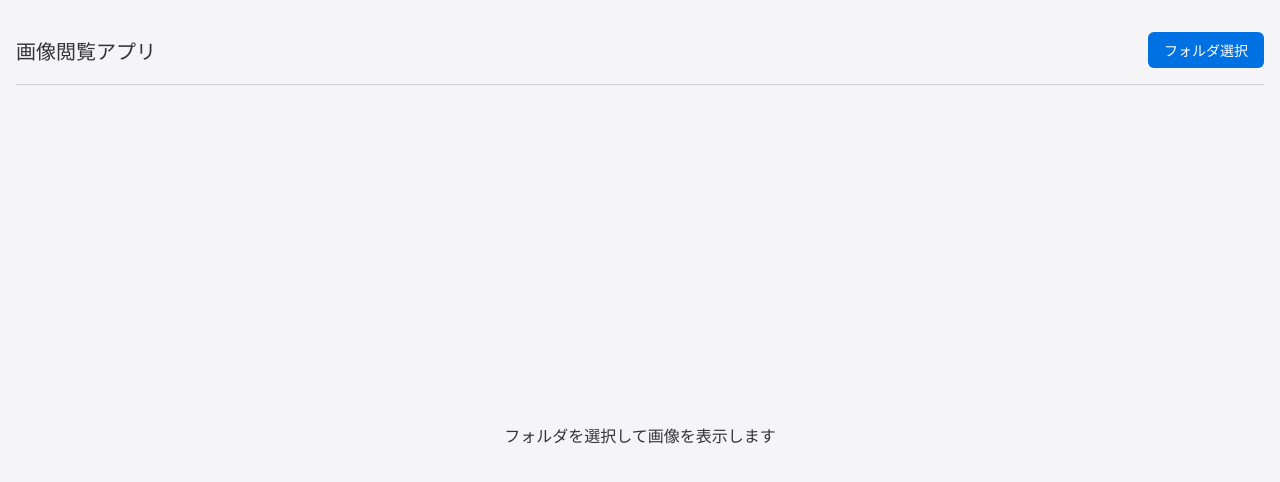
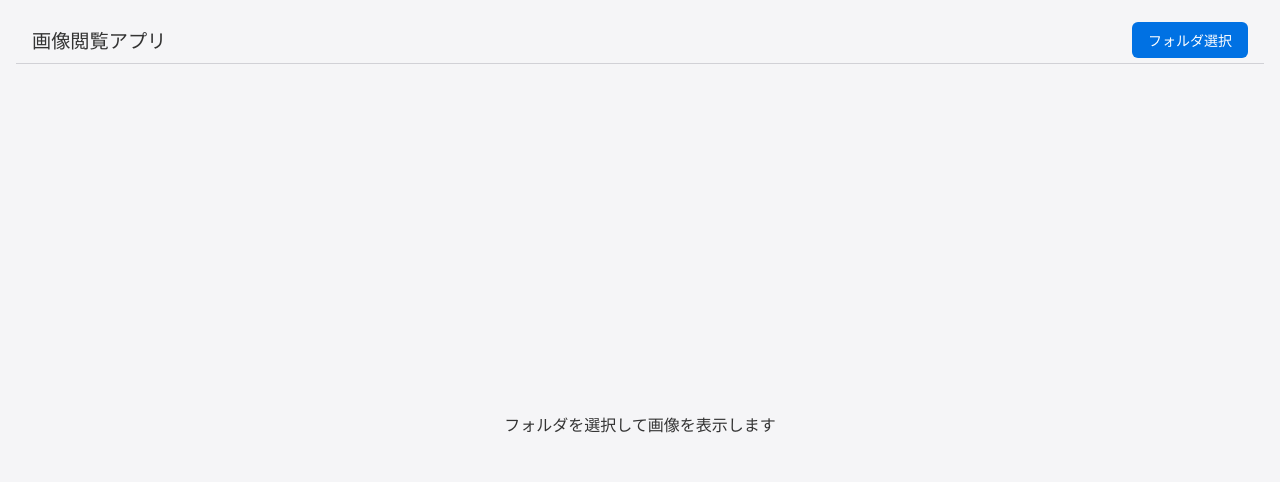
Before and after one commit to dchf12/iv, a React (Vite) app in the folder frontend/: page / in a window 1280 px wide. Shown: the top 482 px of the page. Built offline with nearby package versions, Linux system fonts and the light colour scheme.

Commit message:
feat: ヘッダーとナビゲーションコントロールのスタイルを改善

```diff
--- a/frontend/src/App.tsx
+++ b/frontend/src/App.tsx
@@ -173,8 +173,8 @@ function App() {
 
   return (
     <div className="app-container">
-      <header className="app-header">
-        <h1>画像閲覧アプリ</h1>
+      <header className="app-header" style={{ padding: '0.5rem 1rem', minHeight: 'unset', height: '48px', display: 'flex', alignItems: 'center', gap: '1rem' }}>
+        <h1 style={{ fontSize: '1.2rem', margin: 0 }}>画像閲覧アプリ</h1>
         <button onClick={handleSelectDirectory} className="select-button" type="button">
           フォルダ選択
         </button>
@@ -211,7 +211,7 @@ function App() {
                 className="displayed-image"
               />
             </div>
-            <div className="navigation-controls">
+            <div className="navigation-controls" style={{ height: '28px', display: 'flex', gap: '1rem', marginTop: '1rem' }}>
               <button
                 onClick={handlePrevImage}
                 className="nav-button"
```
